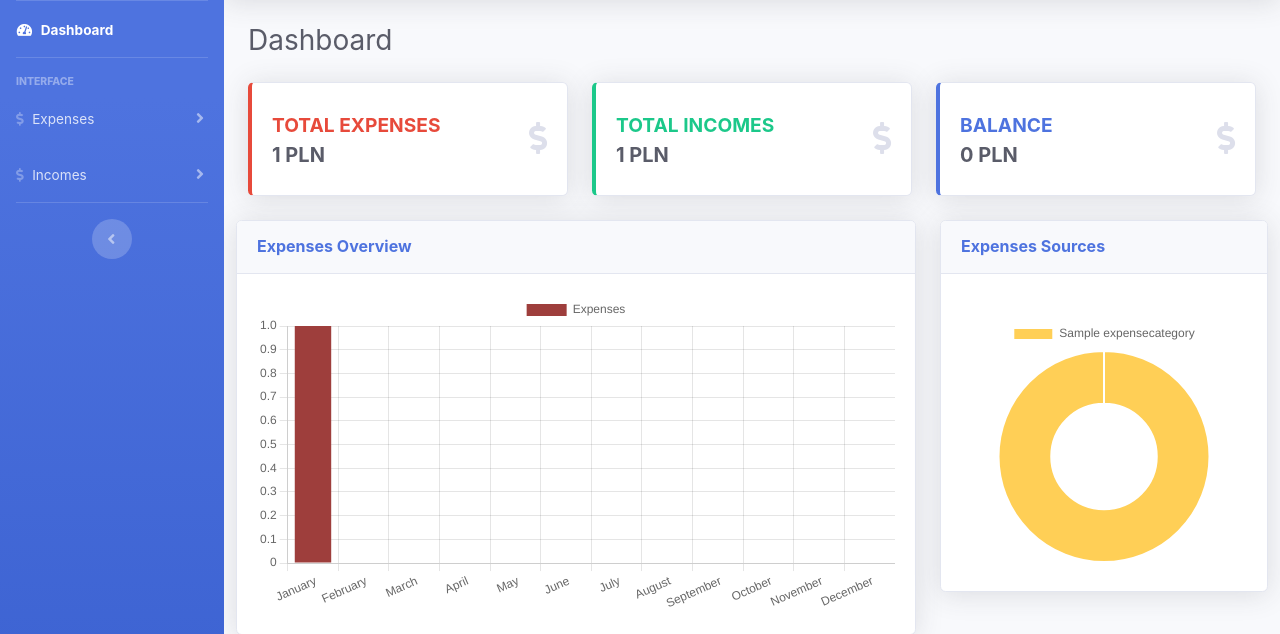
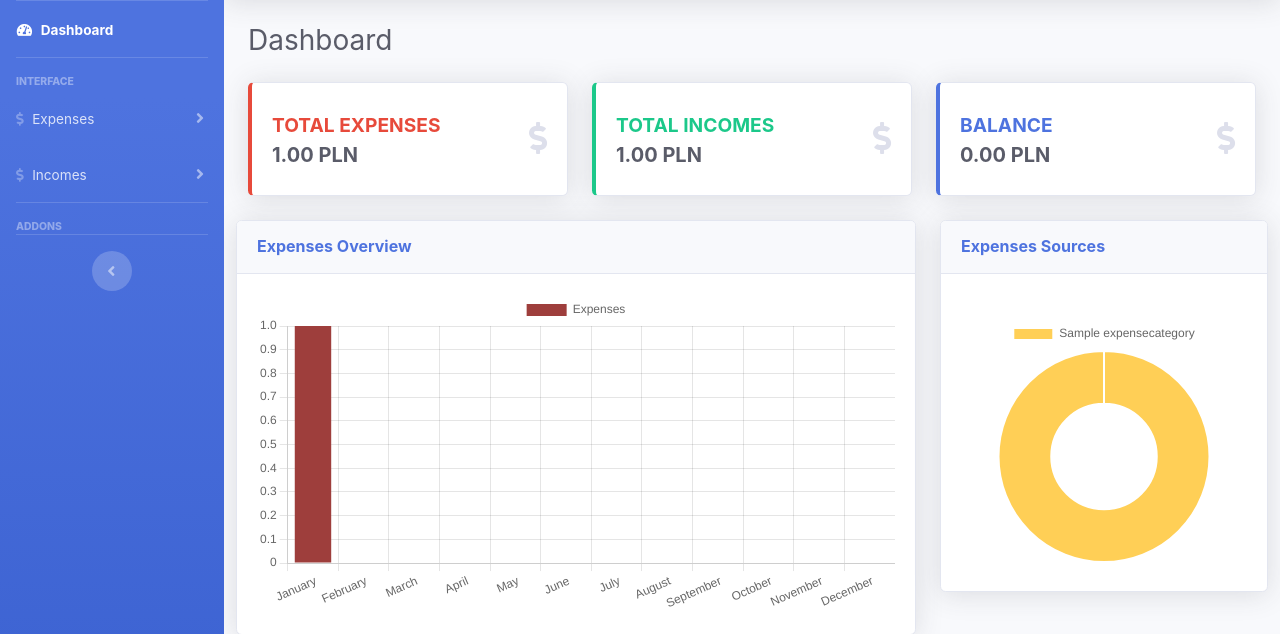
Before and after one commit to zdpytpol42gr1/budget, a Django app: page /balance/dashboard/ in a window 1280 px wide. Shown: the part 70-704 px from the top of the page. Run offline with Django 4.2, Linux system fonts and the light colour scheme; tables that the repository leaves empty hold one stand-in row (values such as "Sample post"); some libraries are stand-ins or nearby versions.

Commit message:
Fixed bugs

```diff
--- a/balance/forms.py
+++ b/balance/forms.py
@@ -12,10 +12,11 @@ class ExpenseForm(forms.ModelForm):
     comment = forms.CharField(label="Comment", widget=forms.TextInput(attrs={'class': 'form-control'}), required=False)
     expense_date = forms.DateField(widget=forms.DateInput(attrs={'class': 'form-control', "placeholder": "YYYY-MM-DD"}), required=False, validators=[MaxValueValidator(date.today())])
     category = forms.ModelChoiceField(queryset=ExpenseCategory.objects.all(), error_messages={"required": "You must choose a category"}, widget=forms.Select(attrs={'class': 'form-control'}))
+    recurring_expense = forms.BooleanField(widget=forms.Select(choices=(("YES", "YES"), ('NO', 'NO')), attrs={'class': 'form-control'}))
 
     class Meta:
         model = Expense
-        fields = ["expense_name", "expense_value", "comment", "expense_date", "category"]
+        fields = ["expense_name", "expense_value", "comment", "expense_date", "recurring_expense", "category"]
 
 
 class IncomeForm(forms.ModelForm):
--- a/balance/templates/balance/dashboard.html
+++ b/balance/templates/balance/dashboard.html
@@ -13,7 +13,6 @@
     <meta name="author" content="">
 
     <title>Balancee</title>
-
     {% load static %}
     <!-- Custom fonts for this template-->
     <link href="{% static 'vendor/fontawesome-free/css/all.min.css' %}" rel="stylesheet" type="text/css">
@@ -98,6 +97,15 @@
         </li>
 
         <!-- Divider -->
+        <hr class="sidebar-divider">
+
+        <!-- Heading -->
+        <div class="sidebar-heading">
+            Addons
+        </div>
+
+
+        <!-- Divider -->
         <hr class="sidebar-divider d-none d-md-block">
 
         <!-- Sidebar Toggler (Sidebar) -->
@@ -137,7 +145,7 @@
                         <div class="dropdown-menu dropdown-menu-right shadow animated--grow-in"
                              aria-labelledby="userDropdown">
 
-
+                            <div class="dropdown-divider"></div>
                             <a class="dropdown-item" href="{% url 'logout' %}" data-toggle="modal" data-target="#logoutModal">
                                 <i class="fas fa-sign-out-alt fa-sm fa-fw mr-2 text-gray-400"></i>
                                 Logout
--- a/balance/templates/balance/expense_category_form.html
+++ b/balance/templates/balance/expense_category_form.html
@@ -4,6 +4,7 @@
 
 {% block content %}
 
+<div class="col-sm-5 mb-4 mb-sm-0">
     <form method="post" novalidate>
         {% csrf_token %}
         {{ form.as_p }}
--- a/balance/views.py
+++ b/balance/views.py
@@ -280,10 +280,10 @@ class DashboardTemplateView(TemplateView):
         context["categories"] = categories
 
         all_expenses_value = Expense.objects.aggregate(sum=Sum("expense_value"))
-        context["all_expenses_value"] = all_expenses_value["sum"]
+        context["all_expenses_value"] = all_expenses_value["sum"].quantize(Decimal('1.00'))
 
         all_incomes_value = Income.objects.aggregate(sum=Sum("income_value"))
-        context["all_incomes_value"] = all_incomes_value["sum"]
+        context["all_incomes_value"] = all_incomes_value["sum"].quantize(Decimal('1.00'))
 
         sum_of_expenses_in_category = ExpenseCategory.objects.annotate(
             Sum("expense__expense_value"))
@@ -328,39 +328,39 @@ class DashboardTemplateView(TemplateView):
             sum=(Coalesce(Sum("expense_value"), Decimal("0"))))
         context["december_expenses"] = december_expenses["sum"]
 
-        january_incomes = Income.objects.filter(income_date__month=1).aggregate(sum=(Coalesce(Sum("income_value"), Decimal("0"))))
+        january_incomes = Income.objects.filter(income_date__month=1).aggregate(sum=(Coalesce(Sum("income_value"), Decimal("0.00"))))
         context["january_incomes"] = january_incomes["sum"]
-        february_incomes = Income.objects.filter(income_date__month=2).aggregate(sum=(Coalesce(Sum("income_value"), Decimal("0"))))
+        february_incomes = Income.objects.filter(income_date__month=2).aggregate(sum=(Coalesce(Sum("income_value"), Decimal("0.00"))))
         context["february_incomes"] = february_incomes["sum"]
         march_incomes = Income.objects.filter(income_date__month=3).aggregate(
-            sum=(Coalesce(Sum("income_value"), Decimal("0"))))
+            sum=(Coalesce(Sum("income_value"), Decimal("0.00"))))
         context["march_incomes"] = march_incomes["sum"]
         april_incomes = Income.objects.filter(income_date__month=4).aggregate(
-            sum=(Coalesce(Sum("income_value"), Decimal("0"))))
+            sum=(Coalesce(Sum("income_value"), Decimal("0.00"))))
         context["april_incomes"] = april_incomes["sum"]
         may_incomes = Income.objects.filter(income_date__month=5).aggregate(
-            sum=(Coalesce(Sum("income_value"), Decimal("0.0"))))
+            sum=(Coalesce(Sum("income_value"), Decimal("0.00"))))
         context["may_incomes"] = may_incomes["sum"]
         june_incomes = Income.objects.filter(income_date__month=6).aggregate(
-            sum=(Coalesce(Sum("income_value"), Decimal("0"))))
+            sum=(Coalesce(Sum("income_value"), Decimal("0.00"))))
         context["june_incomes"] = june_incomes["sum"]
         july_incomes = Income.objects.filter(income_date__month=7).aggregate(
-            sum=(Coalesce(Sum("income_value"), Decimal("0"))))
+            sum=(Coalesce(Sum("income_value"), Decimal("0.00"))))
         context["july_incomes"] = july_incomes["sum"]
         august_incomes = Income.objects.filter(income_date__month=8).aggregate(
-            sum=(Coalesce(Sum("income_value"), Decimal("0"))))
+            sum=(Coalesce(Sum("income_value"), Decimal("0.00"))))
         context["august_incomes"] = august_incomes["sum"]
         september_incomes = Income.objects.filter(income_date__month=9).aggregate(
-            sum=(Coalesce(Sum("income_value"), Decimal("0"))))
+            sum=(Coalesce(Sum("income_value"), Decimal("0.00"))))
         context["september_incomes"] = september_incomes["sum"]
         october_incomes = Income.objects.filter(income_date__month=10).aggregate(
-            sum=(Coalesce(Sum("income_value"), Decimal("0"))))
+            sum=(Coalesce(Sum("income_value"), Decimal("0.00"))))
         context["october_incomes"] = october_incomes["sum"]
         november_incomes = Income.objects.filter(income_date__month=11).aggregate(
-            sum=(Coalesce(Sum("income_value"), Decimal("0"))))
+            sum=(Coalesce(Sum("income_value"), Decimal("0.00"))))
         context["november_incomes"] = november_incomes["sum"]
         december_incomes = Income.objects.filter(income_date__month=12).aggregate(
-            sum=(Coalesce(Sum("income_value"), Decimal("0"))))
+            sum=(Coalesce(Sum("income_value"), Decimal("0.00"))))
         context["december_incomes"] = december_incomes["sum"]
 
         return context
```
Also changed, not shown: user_manager/templates/user_manager/base.html (+43 -1 lines), balance/migrations/0005_alter_income_income_category.py (added). Lines whose indentation alone changed are shown as unchanged.
